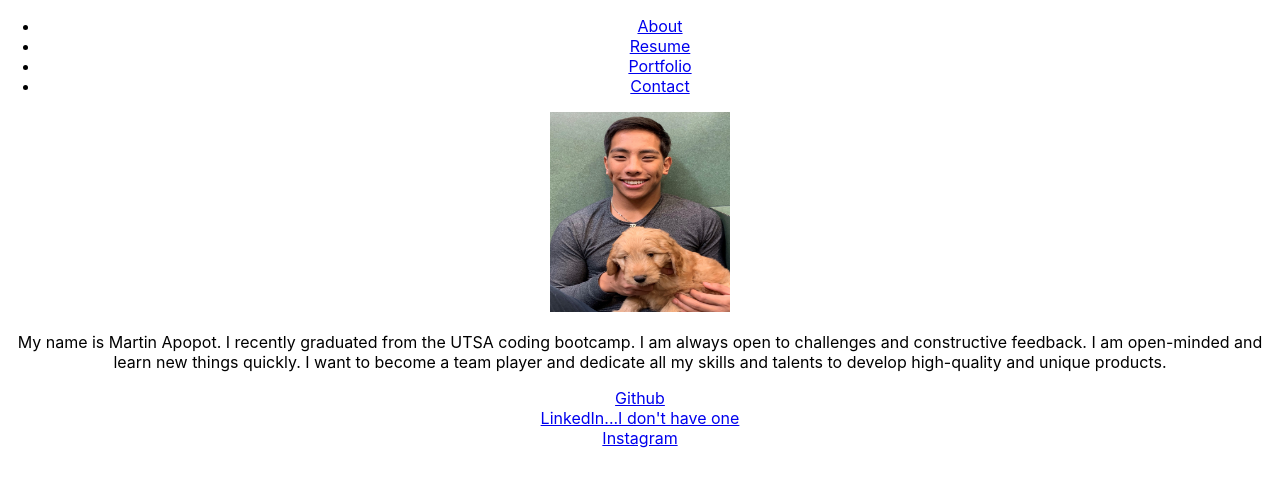
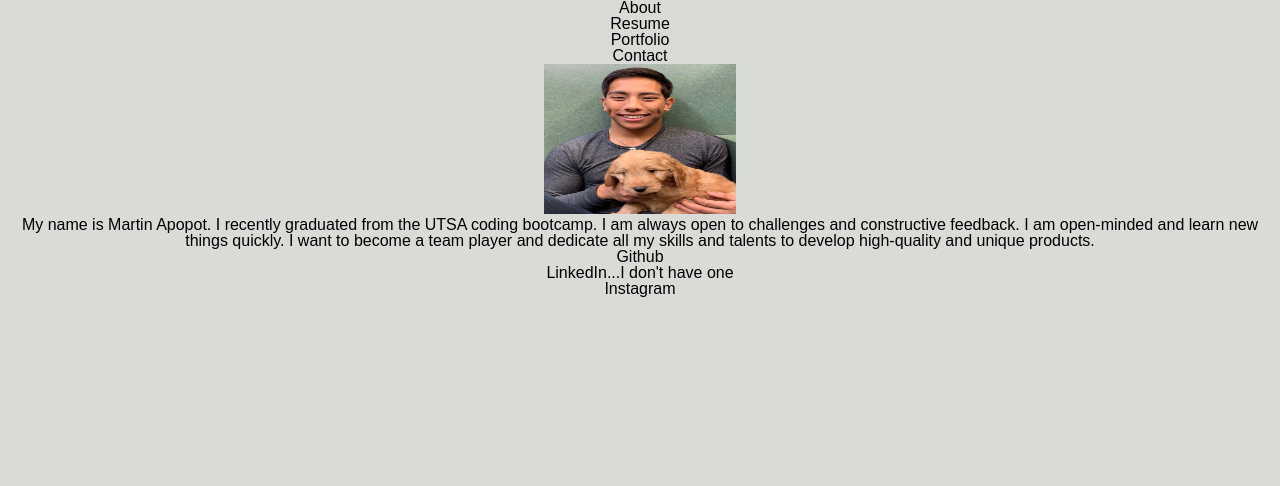
Before and after one commit to Mardyyy/Martins-React-Portfolio, a React (Create React App) app: page / in a window 1280 px wide. Shown: the top 486 px of the page. Built offline with nearby package versions, Linux system fonts and the light colour scheme.

Commit message:
Added styling in App.css

```diff
--- a/src/App.css
+++ b/src/App.css
@@ -47,6 +47,177 @@
   background-position: center;
 }
 
+* {
+  margin: 0;
+  padding: 0;
+  box-sizing: border-box;
+}
+
+html {
+  height: 100%;
+}
+
+body {
+  min-height: 100%;
+  line-height: 1;
+  font-family: sans-serif;
+}
+
+h1,
+h2,
+h3,
+h4,
+h5,
+h6 {
+  font-size: 100%;
+}
+
+input,
+select,
+option,
+optgroup,
+textarea,
+button,
+pre,
+code {
+  font-size: 100%;
+  font-family: inherit;
+}
+
+ol,
+ul {
+  list-style: none;
+}
+
+* {
+  box-sizing: border-box;
+  padding: 0;
+  /* margin: 0; */
+}
+
+body {
+  background-color: #d9dcd6;
+}
+
+.header {
+  padding: 20px;
+  font-family: 'Trebuchet MS', 'Lucida Sans Unicode', 'Lucida Grande', 'Lucida Sans', Arial, sans-serif;
+  background-color: #2a607c;
+  color: #ffffff;
+}
+
+.header h1 {
+  display: inline-block;
+  font-size: 48px;
+}
+
+.header nav {
+  padding-top: 15px;
+  margin-right: 20px;
+  float: right;
+  font-family: 'Gill Sans', 'Gill Sans MT', Calibri, 'Trebuchet MS', sans-serif;
+  font-size: 20px;
+}
+
+.header nav ul {
+  list-style-type: none;
+}
+
+.header nav ul li{
+  /* display: inline-block; */
+  margin-left: 25px;
+}
+
+a {
+  color: #000000;
+  text-decoration: none;
+}
+
+p {
+  font-size: 16px;
+}
+
+.profile img{
+  height: 150px;
+  width: 15%;
+  margin-bottom: 0px;
+  background-size: cover;
+  background-position: center;
+}
+
+.previouswork img{
+   width: 20%;
+  display: inline-block;
+  margin-left: 20px;
+}
+
+#mainproject {
+  width: 300%;
+}
+
+/* .otherporjects {
+
+} */
+
+/* .float-left {
+  float: left;
+  margin-right: 1000px;
+}
+
+.float-right {
+  float: right;
+  margin-left: 0px;
+} */
+
+.work-2 {
+  height: 100px;
+  width: 1500px;
+}
+
+.content {
+  width: 75%;
+  display: inline-block;
+  margin-left: 20px;
+}
+
+.footer {
+  padding: 30px;
+  clear: both;
+  font-family: 'Trebuchet MS', 'Lucida Sans Unicode', 'Lucida Grande', 'Lucida Sans', Arial, sans-serif;
+  text-align: center;
+}
+
+.footer ul {
+  list-style-type: none;
+}
+
+#aboutme {
+  margin-bottom: 20px;
+  padding: 50px;
+  /* height: 300px; */
+  font-family: 'Gill Sans', 'Gill Sans MT', Calibri, 'Trebuchet MS', sans-serif;
+  background-color: #0072bb;
+  color: #ffffff;
+}
+
+@media screen and (min-width: 768px) {
+  .previouswork {
+    flex: 0 0 50%;
+    max-width: 50%;
+  }
+}
+
+@media screen and (min-width: 992px) {
+  .header {
+    width: 75%;
+  }
+
+  .previouswork {
+    flex: 0 0 33.333%;
+    max-width: 33.333%;
+  }
+}
+
 @keyframes App-logo-spin {
   from {
     transform: rotate(0deg);
```
